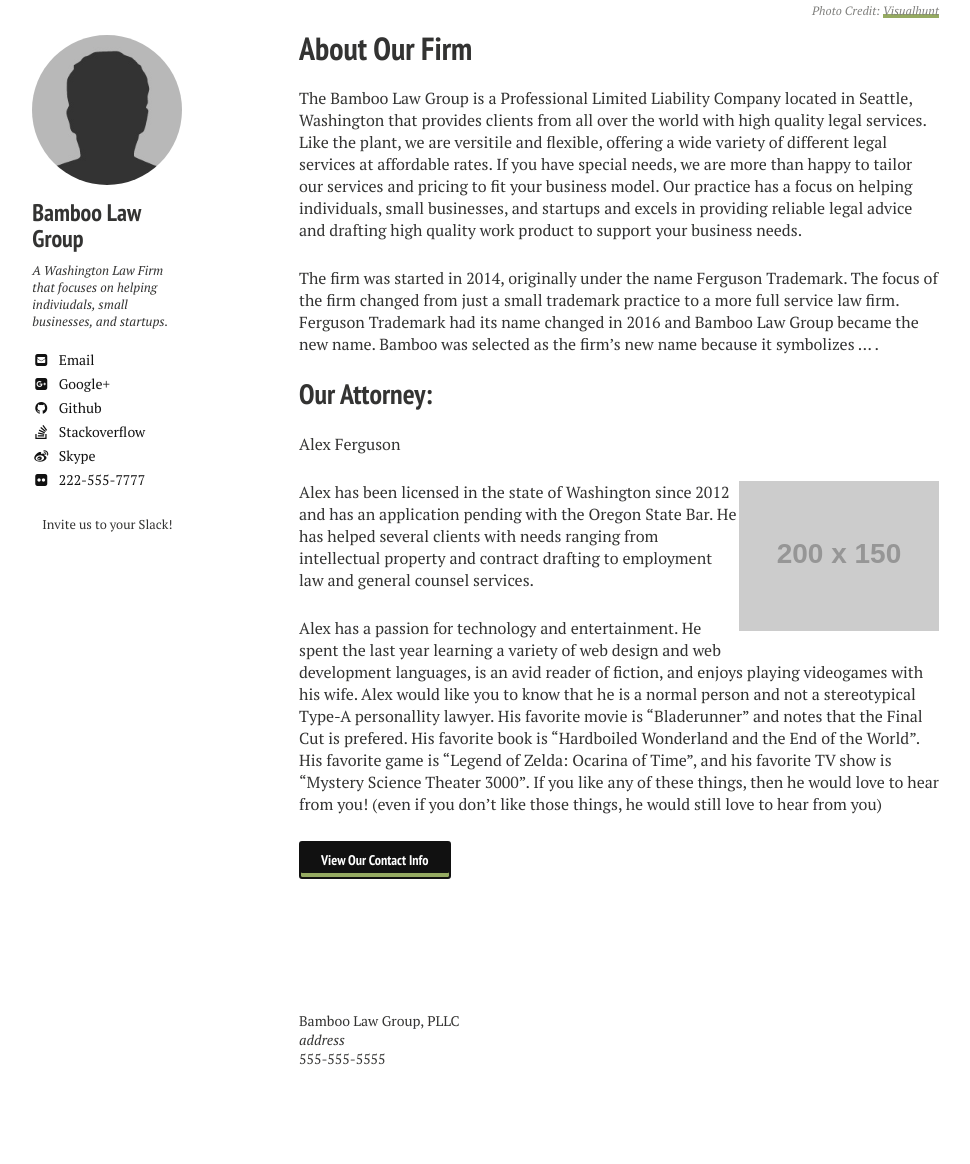
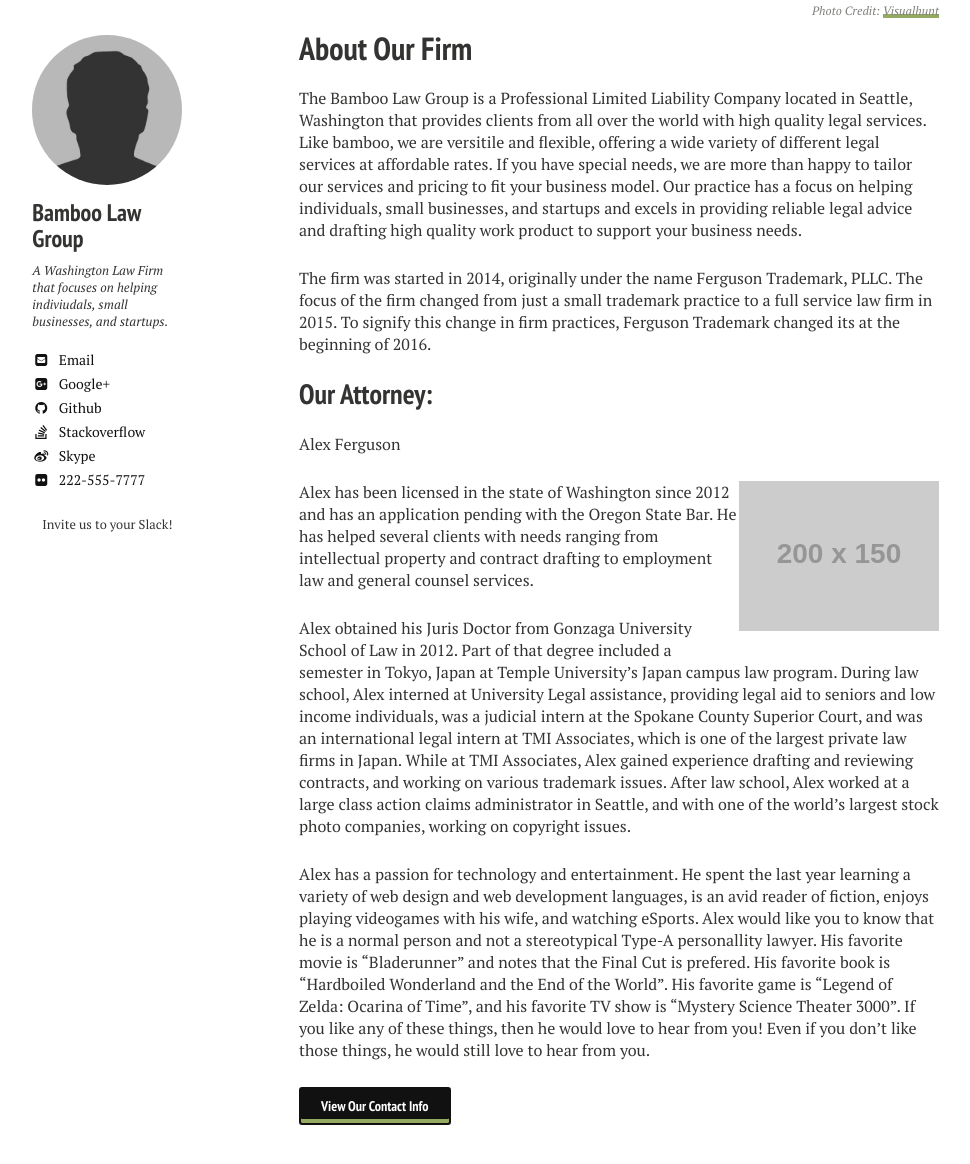
Before and after one commit to nerdyfergy/blg-site-mm3, a Jekyll site: the page built from about/index.md, in a window 1280 px wide and 1400 px high, scrolled down 387 px. Shown: the part 173-1337 px from the top of the window, without its empty margins (21-991 px from the left). Built offline with Jekyll 4.4.1, drawn with Linux system fonts in a browser that asks for light colours; before the commit the page ends 1676 px from its top, so only the background shows below that.

Commit message:
Update index.md

```diff
--- a/about/index.md
+++ b/about/index.md
@@ -1,7 +1,7 @@
 ---
 layout: page
 title: About Our Firm
-tags: [washingtong lawyer, washington attorney, seattle attorney, seattle videogame attorney]
+tags: [seattle videogame attorney, seattle esports attorney, seattle startup attorney, seattle contract attorney]
 modified:
 comments: false
 image:
@@ -9,11 +9,9 @@ image:
   credit: Visualhunt
   creditlink: http://visualhunt.com/
 ---
-The Bamboo Law Group is a Professional Limited Liability Company located in Seattle, Washington that provides clients from all over the world with high quality legal services. Like the plant, we are versitile and flexible, offering a wide variety of different legal services at affordable rates. If you have special needs, we are more than happy to tailor our services and pricing to fit your business model. Our practice has a focus on helping individuals, small businesses, and startups and excels in providing reliable legal advice and drafting high quality work product to support your business needs.
+The Bamboo Law Group is a Professional Limited Liability Company located in Seattle, Washington that provides clients from all over the world with high quality legal services. Like bamboo, we are versitile and flexible, offering a wide variety of different legal services at affordable rates. If you have special needs, we are more than happy to tailor our services and pricing to fit your business model. Our practice has a focus on helping individuals, small businesses, and startups and excels in providing reliable legal advice and drafting high quality work product to support your business needs.
 
-
-The firm was started in 2014, originally under the name Ferguson Trademark. The focus of the firm changed from just a small trademark practice to a more full service law firm. Ferguson Trademark had its name changed in 2016 and Bamboo Law Group became the new name. Bamboo was selected as the firm's new name because it symbolizes ... .
-
+The firm was started in 2014, originally under the name Ferguson Trademark, PLLC. The focus of the firm changed from just a small trademark practice to a full service law firm in 2015. To signify this change in firm practices, Ferguson Trademark changed its at the beginning of 2016.
 
 ## Our Attorney:
 Alex Ferguson
@@ -23,7 +21,8 @@ Alex Ferguson
 </figure>
 Alex has been licensed in the state of Washington since 2012 and has an application pending with the Oregon State Bar. He has helped several clients with needs ranging from intellectual property and contract drafting to employment law and general counsel services.
 
+Alex obtained his Juris Doctor from Gonzaga University School of Law in 2012. Part of that degree included a semester in Tokyo, Japan at Temple University's Japan campus law program. During law school, Alex interned at University Legal assistance, providing legal aid to seniors and low income individuals, was a judicial intern at the Spokane County Superior Court, and was an international legal intern at TMI Associates, which is one of the largest private law firms in Japan. While at TMI Associates, Alex gained experience drafting and reviewing contracts, and working on various trademark issues. After law school, Alex worked at a large class action claims administrator in Seattle, and with one of the world's largest stock photo companies, working on copyright issues.
 
-Alex has a passion for technology and entertainment. He spent the last year learning a variety of web design and web development languages, is an avid reader of fiction, and enjoys playing videogames with his wife. Alex would like you to know that he is a normal person and not a stereotypical Type-A personallity lawyer. His favorite movie is "Bladerunner" and notes that the Final Cut is prefered. His favorite book is "Hardboiled Wonderland and the End of the World". His favorite game is "Legend of Zelda: Ocarina of Time", and his favorite TV show is "Mystery Science Theater 3000". If you like any of these things, then he would love to hear from you! (even if you don't like those things, he would still love to hear from you)
+Alex has a passion for technology and entertainment. He spent the last year learning a variety of web design and web development languages, is an avid reader of fiction, enjoys playing videogames with his wife, and watching eSports. Alex would like you to know that he is a normal person and not a stereotypical Type-A personallity lawyer. His favorite movie is "Bladerunner" and notes that the Final Cut is prefered. His favorite book is "Hardboiled Wonderland and the End of the World". His favorite game is "Legend of Zelda: Ocarina of Time", and his favorite TV show is "Mystery Science Theater 3000". If you like any of these things, then he would love to hear from you! Even if you don't like those things, he would still love to hear from you.
 
 <a markdown="0" href="{{ site.url }}/contact" class="btn">View Our Contact Info</a>
```
